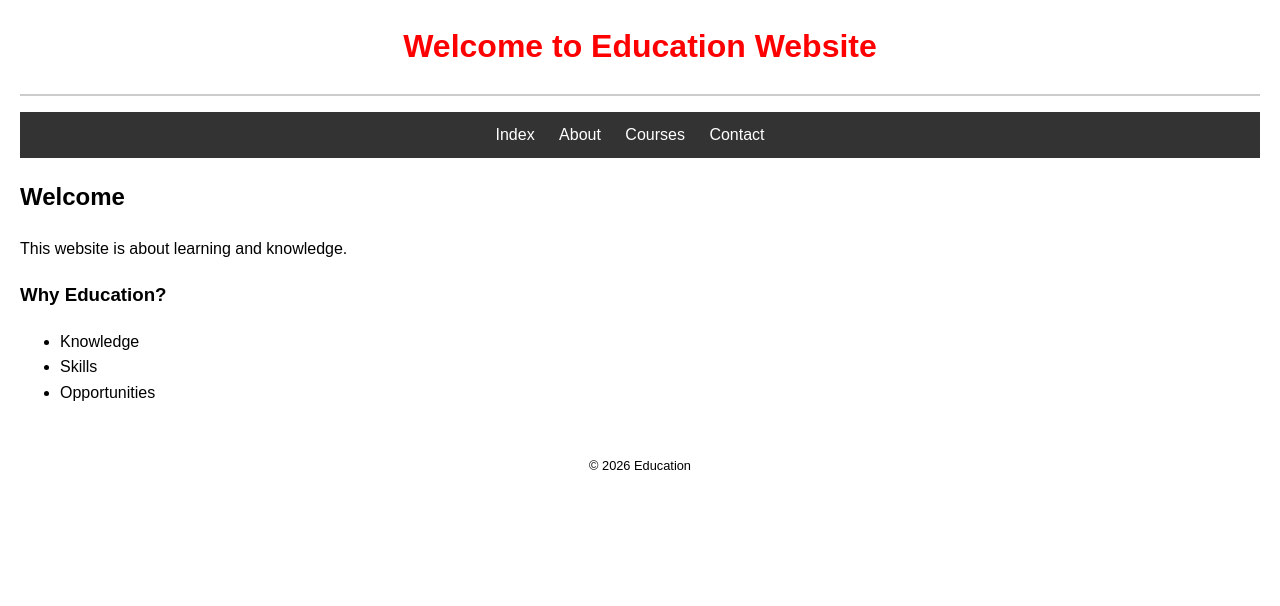
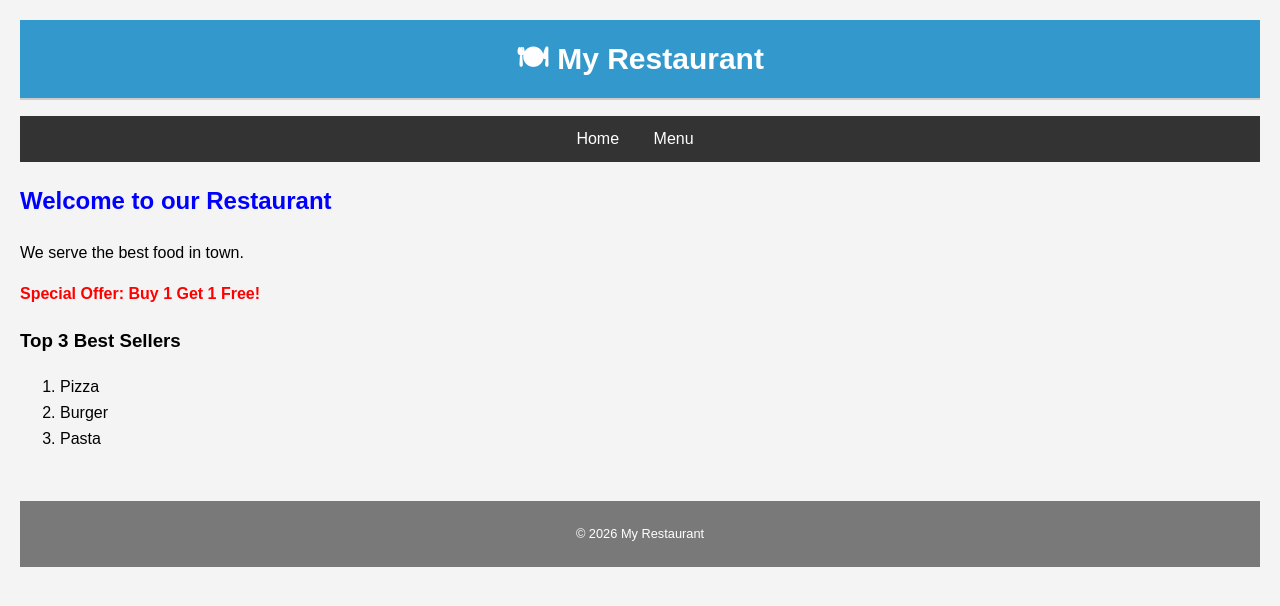
Before and after one commit to anisoothman395-byte/Super-market-, a plain HTML site: page index.html in a window 1280 px wide. Drawn offline with Linux system fonts and the light colour scheme.

Commit message:
Add files via upload

```diff
--- a/index.html
+++ b/index.html
@@ -1,39 +1,95 @@
 <!DOCTYPE html>
-<html lang="en">
+<html>
 <head>
-    <meta charset="UTF-8">
-    <title>Index - Education</title>
+    <title>My Restaurant - Home</title>
+
+    <!-- Internal CSS -->
+    <style>
+        body {
+            font-family: Arial;
+            background-color: #f4f4f4;
+        }
+
+        header {
+            text-align: center;
+            background-color: hsl(200, 60%, 50%);
+            color: white;
+            padding: 15px;
+        }
+
+        nav ul {
+            list-style: none;
+            background: black;
+            padding: 10px;
+        }
+
+        nav ul li {
+            display: inline;
+            margin: 10px;
+        }
+
+        nav ul li a {
+            color: white;
+            text-decoration: none;
+        }
+
+        /* Class Selector */
+        .offer {
+            color: red;
+            font-weight: bold;
+        }
+
+        /* ID Selector */
+        #logo {
+            font-size: 30px;
+            font-weight: bold;
+        }
+
+        footer {
+            background-color: rgba(0,0,0,0.5);
+            color: white;
+            text-align: center;
+            padding: 10px;
+        }
+    </style>
+
+    <!-- External CSS -->
     <link rel="stylesheet" href="style.css">
 </head>
+
 <body>
 
 <header>
-    <h1 style="color: red;">Welcome to Education Website</h1>
+    <div id="logo">🍽 My Restaurant</div>
 </header>
 
 <nav>
     <ul>
-        <li><a href="index.html">Index</a></li>
-        <li><a href="about.html">About</a></li>
-        <li><a href="courses.html">Courses</a></li>
-        <li><a href="contact.html">Contact</a></li>
+        <li><a href="index.html">Home</a></li>
+        <li><a href="menu.html">Menu</a></li>
     </ul>
 </nav>
 
 <main>
-    <h2>Welcome</h2>
-    <p>This website is about learning and knowledge.</p>
+    <h2 style="color: blue;">Welcome to our Restaurant</h2> <!-- Inline CSS -->
 
-    <h3>Why Education?</h3>
-    <ul>
-        <li>Knowledge</li>
-        <li>Skills</li>
-        <li>Opportunities</li>
-    </ul>
+    <p>We serve the best food in town.</p>
+
+    <div class="offer">
+        Special Offer: Buy 1 Get 1 Free!
+    </div>
+
+    <h3>Top 3 Best Sellers</h3>
+    <ol>
+        <li>Pizza</li>
+        <li>Burger</li>
+        <li>Pasta</li>
+    </ol>
+
 </main>
 
 <footer>
-    <p>&copy; 2026 Education</p>
+    <p>© 2026 My Restaurant</p>
 </footer>
 
 </body>
```
Also changed, not shown: menu.html (added, +45 -0 lines).
